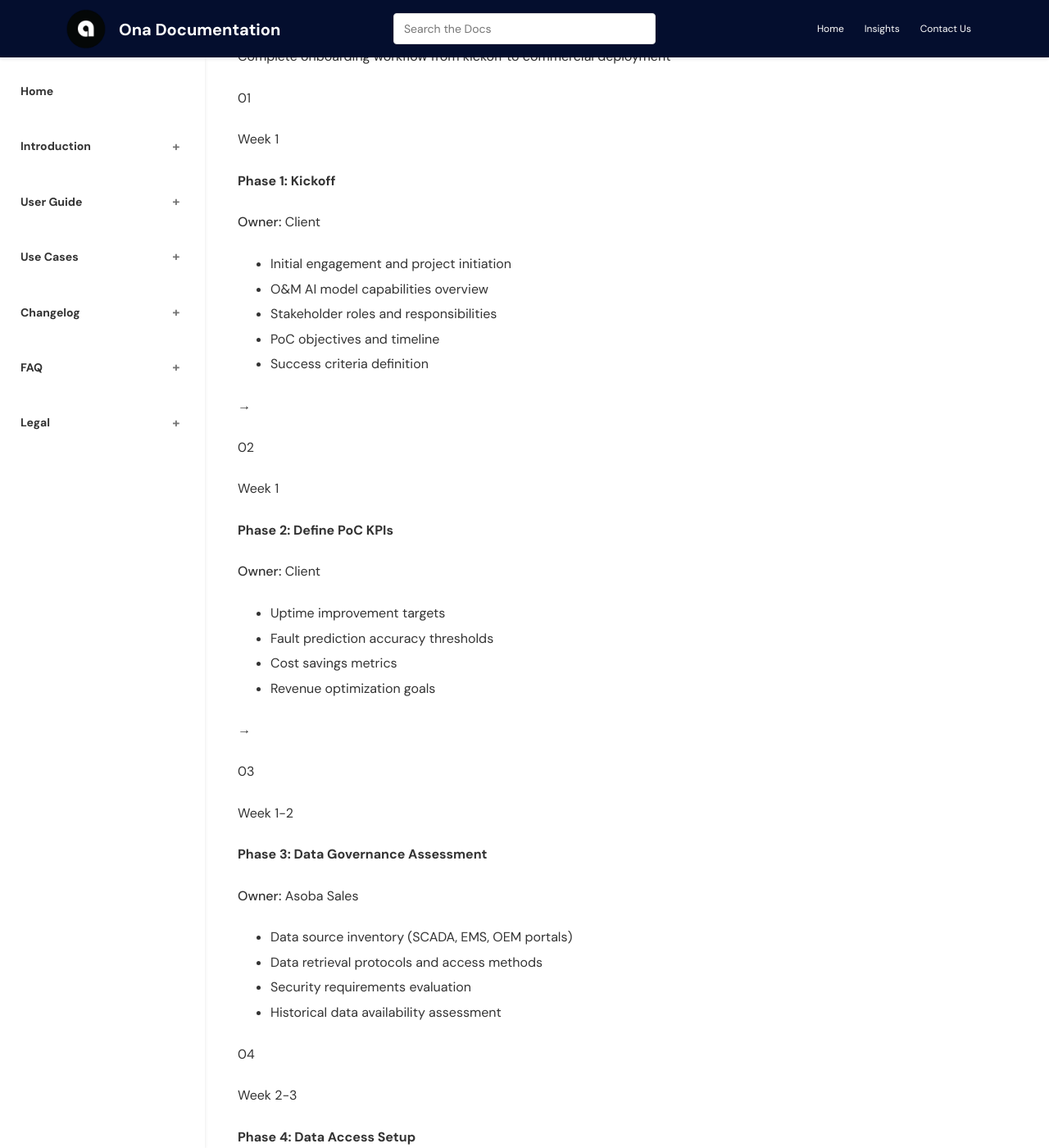
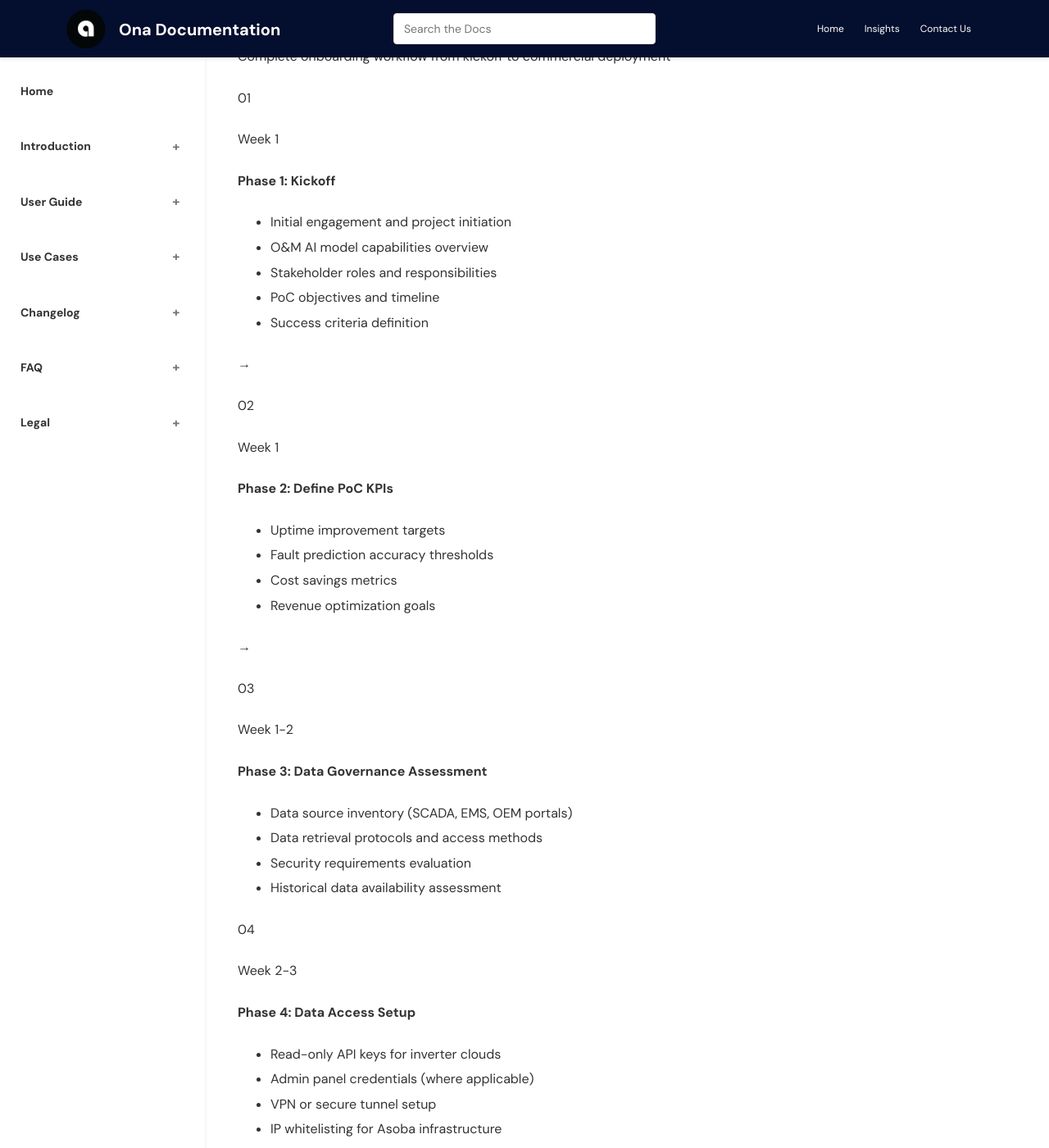
Before and after one commit to AsobaCloud/asobacode.github.io, a Jekyll site: the page built from user-guide.md, in a window 1280 px wide and 1400 px high, scrolled down 674 px. Shown: the whole window at 82% size. Built offline with Jekyll 4.4.1, drawn with Linux system fonts in a browser that asks for light colours; some of the changed text lies outside the part shown.

Commit message:
Fix Onboarding Workflow to match Implementation Roadmap structure exactly
- Remove Owner paragraphs from all pipeline steps
- Structure now matches Implementation Roadmap example exactly:
  - step-number, step-content with step-phase, h4, and ul.step-list only
- All 11 phases now have identical structure to roadmap example
- CSS will render correctly with pipeline layout, step numbers, phase badges, and arrows

```diff
--- a/user-guide.md
+++ b/user-guide.md
@@ -39,7 +39,6 @@ The Ona AI-Driven O&M platform transforms solar asset operations through real-ti
         <div class="step-content">
           <div class="step-phase">Week 1</div>
           <h4>Phase 1: Kickoff</h4>
-          <p><strong>Owner:</strong> Client</p>
           <ul class="step-list">
             <li>Initial engagement and project initiation</li>
             <li>O&M AI model capabilities overview</li>
@@ -55,7 +54,6 @@ The Ona AI-Driven O&M platform transforms solar asset operations through real-ti
         <div class="step-content">
           <div class="step-phase">Week 1</div>
           <h4>Phase 2: Define PoC KPIs</h4>
-          <p><strong>Owner:</strong> Client</p>
           <ul class="step-list">
             <li>Uptime improvement targets</li>
             <li>Fault prediction accuracy thresholds</li>
@@ -70,7 +68,6 @@ The Ona AI-Driven O&M platform transforms solar asset operations through real-ti
         <div class="step-content">
           <div class="step-phase">Week 1-2</div>
           <h4>Phase 3: Data Governance Assessment</h4>
-          <p><strong>Owner:</strong> Asoba Sales</p>
           <ul class="step-list">
             <li>Data source inventory (SCADA, EMS, OEM portals)</li>
             <li>Data retrieval protocols and access methods</li>
@@ -87,7 +84,6 @@ The Ona AI-Driven O&M platform transforms solar asset operations through real-ti
         <div class="step-content">
           <div class="step-phase">Week 2-3</div>
           <h4>Phase 4: Data Access Setup</h4>
-          <p><strong>Owner:</strong> Client & Asoba Sales</p>
           <ul class="step-list">
             <li>Read-only API keys for inverter clouds</li>
             <li>Admin panel credentials (where applicable)</li>
@@ -102,7 +98,6 @@ The Ona AI-Driven O&M platform transforms solar asset operations through real-ti
         <div class="step-content">
           <div class="step-phase">Week 3-4</div>
           <h4>Phase 5: Data Mapping & Inventory</h4>
-          <p><strong>Owner:</strong> Asoba Technical</p>
           <ul class="step-list">
             <li>SCADA tags and inverter credentials</li>
             <li>Site layout and component inventory</li>
@@ -117,7 +112,6 @@ The Ona AI-Driven O&M platform transforms solar asset operations through real-ti
         <div class="step-content">
           <div class="step-phase">Week 4-5</div>
           <h4>Phase 6: API Integration</h4>
-          <p><strong>Owner:</strong> Asoba Technical</p>
           <ul class="step-list">
             <li>Client account setup</li>
             <li>Customer and device registration</li>
@@ -134,7 +128,6 @@ The Ona AI-Driven O&M platform transforms solar asset operations through real-ti
         <div class="step-content">
           <div class="step-phase">Week 5-6</div>
           <h4>Phase 7: MVP Infrastructure Setup</h4>
-          <p><strong>Owner:</strong> Asoba Technical</p>
           <ul class="step-list">
             <li>Automated weather integration (Visual Crossing API)</li>
             <li>Asset registry setup</li>
@@ -149,7 +142,6 @@ The Ona AI-Driven O&M platform transforms solar asset operations through real-ti
         <div class="step-content">
           <div class="step-phase">Week 6-8</div>
           <h4>Phase 8: Model Activation & Testing</h4>
-          <p><strong>Owner:</strong> Asoba Technical</p>
           <ul class="step-list">
             <li>Model training (12+ months data required)</li>
             <li>Performance target validation</li>
@@ -164,7 +156,6 @@ The Ona AI-Driven O&M platform transforms solar asset operations through real-ti
         <div class="step-content">
           <div class="step-phase">Week 8-12</div>
           <h4>Phase 9: Performance Monitoring</h4>
-          <p><strong>Owner:</strong> Asoba Technical</p>
           <ul class="step-list">
             <li>Model accuracy and latency tracking</li>
             <li>False positive/negative rate monitoring</li>
@@ -181,7 +172,6 @@ The Ona AI-Driven O&M platform transforms solar asset operations through real-ti
         <div class="step-content">
           <div class="step-phase">Week 8-12</div>
           <h4>Phase 10: Performance Calibration</h4>
-          <p><strong>Owner:</strong> Asoba Technical</p>
           <ul class="step-list">
             <li>Weekly performance reports</li>
             <li>Threshold adjustments</li>
@@ -196,7 +186,6 @@ The Ona AI-Driven O&M platform transforms solar asset operations through real-ti
         <div class="step-content">
           <div class="step-phase">Week 13+</div>
           <h4>Phase 11: Full Commercial Agreement</h4>
-          <p><strong>Owner:</strong> Client</p>
           <ul class="step-list">
             <li>ROI analysis and performance validation</li>
             <li>Commercial pricing finalization</li>
```
